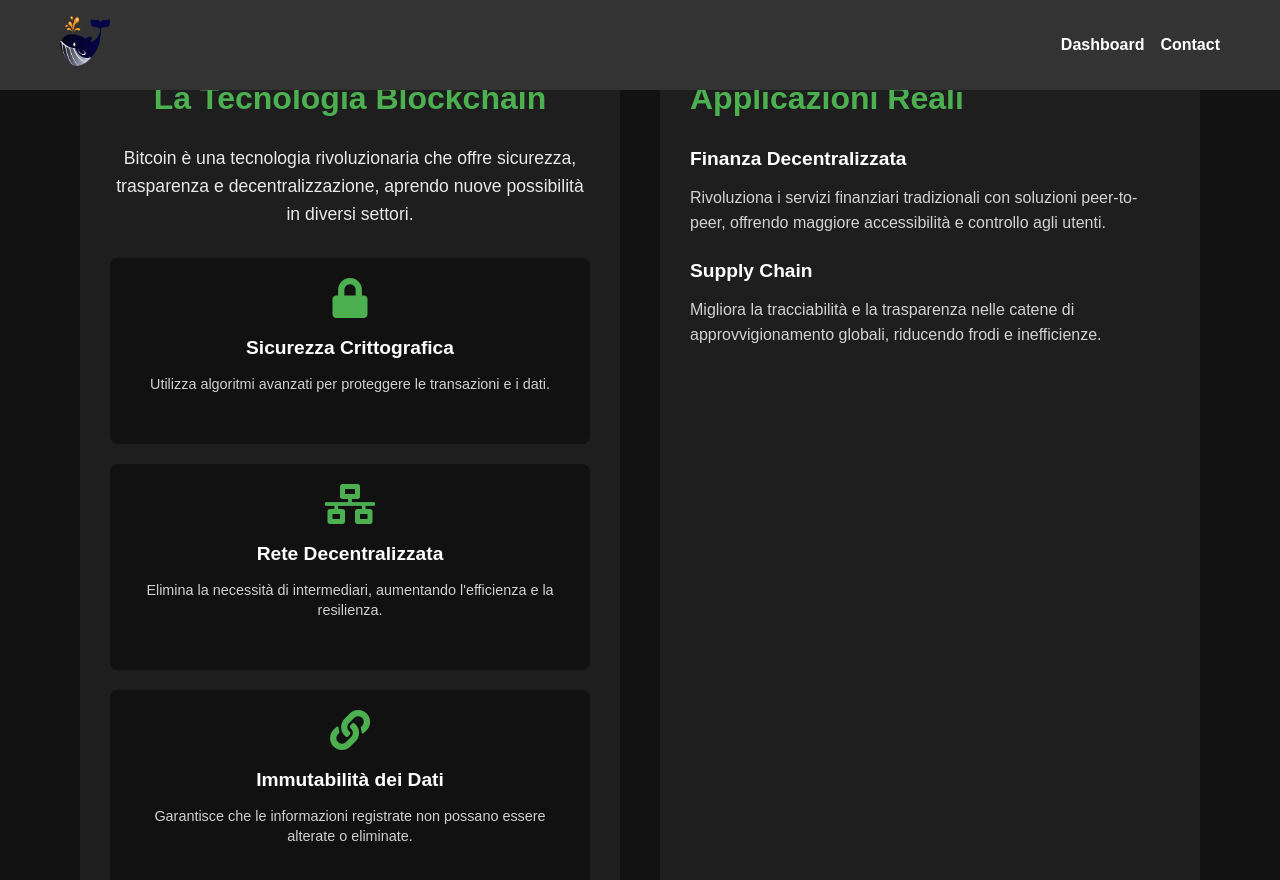
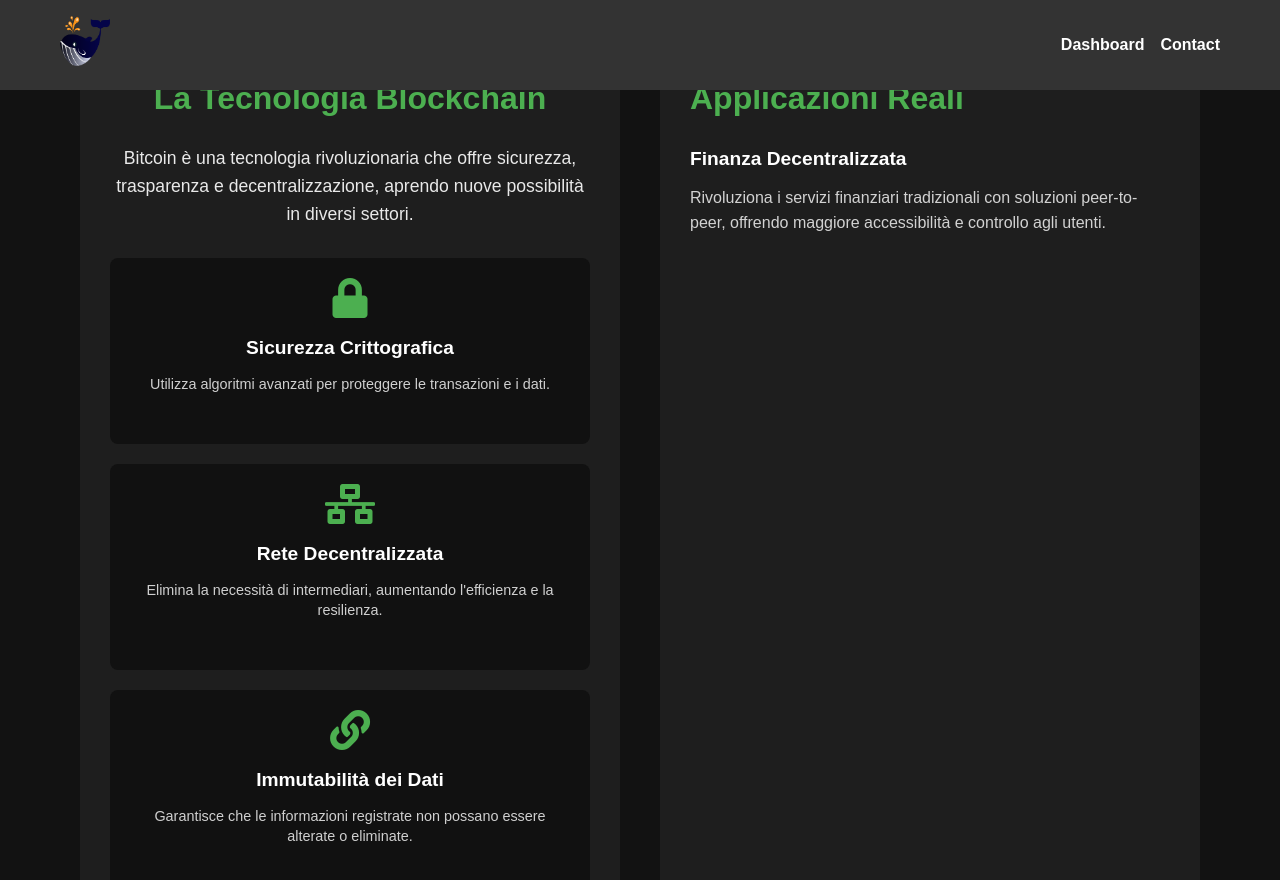
Before and after one commit to whiterabbit21m-test/whiterabbit21m-test.github.io, a Jekyll site: the page built from index.md, in a window 1280 px wide and 900 px high, scrolled down 408 px. Shown: the top 880 px of the window. Built offline with Jekyll 4.4.1, drawn with Linux system fonts in a browser that asks for light colours.

Commit message:
Update index.md

```diff
--- a/index.md
+++ b/index.md
@@ -16,13 +16,11 @@ tech_features:
 applications:
   - title: "Finanza Decentralizzata"
     description: "Rivoluziona i servizi finanziari tradizionali con soluzioni peer-to-peer, offrendo maggiore accessibilità e controllo agli utenti."
-  - title: "Supply Chain"
-    description: "Migliora la tracciabilità e la trasparenza nelle catene di approvvigionamento globali, riducendo frodi e inefficienze."
 cta_title: "Unisciti alla Rivoluzione Bitcoin"
 cta_text: "Scopri di Più"
 cta_link: "/learn-more"
 ---
 
-# Benvenuti nel Futuro della Tecnologia Blockchain
+# Benvenuti nel Futuro della Tecnologia Bitcoin
 
 Bitcoin sta trasformando il mondo digitale. Esplora le innovazioni e le applicazioni che stanno plasmando il futuro.
```
